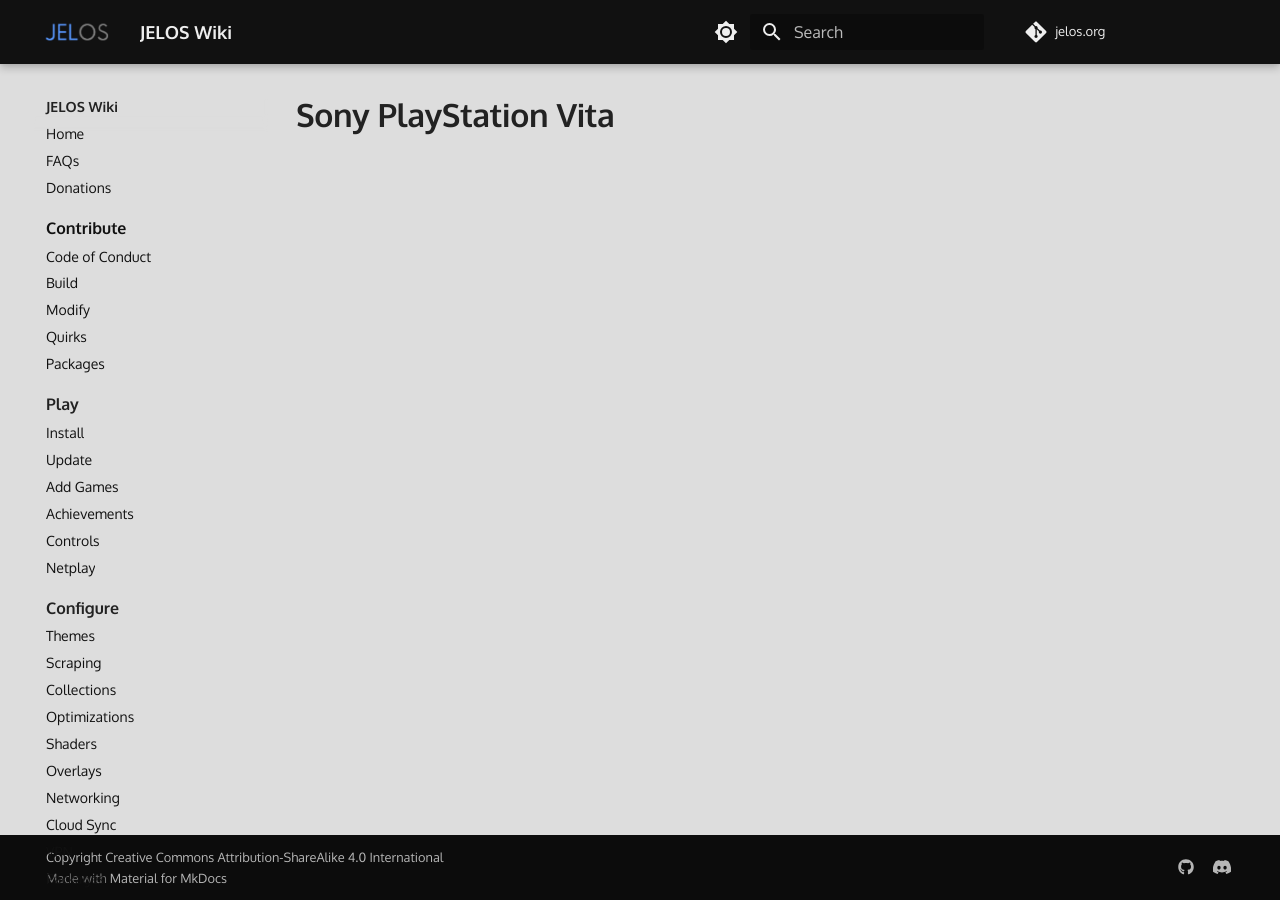
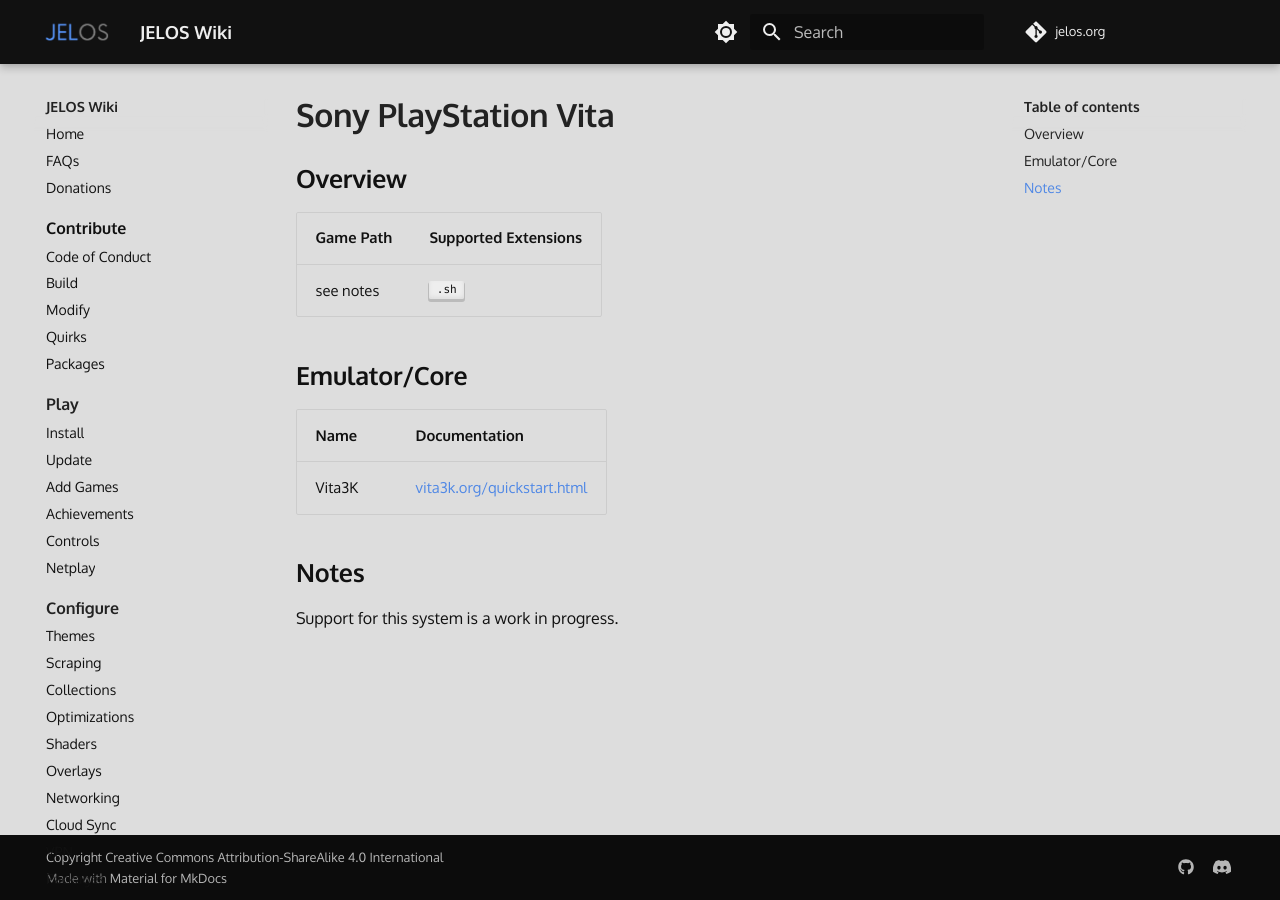
Before and after one commit to wbrawner/jelos.org, an MkDocs documentation site: the page built from docs/systems/psvita.md, in a window 1280 px wide. Built offline with MkDocs 1.6.1 and Material for MkDocs 9.7.7, drawn with Linux system fonts in a browser that asks for light colours; some web fonts are replaced; comment, search, counter and statistics services are not loaded.

Commit message:
Update psvita.md

```diff
--- a/docs/systems/psvita.md
+++ b/docs/systems/psvita.md
@@ -1 +1,17 @@
 # Sony PlayStation Vita
+
+## Overview
+
+| Game Path | Supported Extensions |
+| -- | -- |
+| see notes | ++".sh"++ |
+
+## Emulator/Core
+
+| Name | Documentation |
+| --- | --- |
+| Vita3K | [vita3k.org/quickstart.html](https://vita3k.org/quickstart.html) |
+
+## Notes
+
+Support for this system is a work in progress.
```
